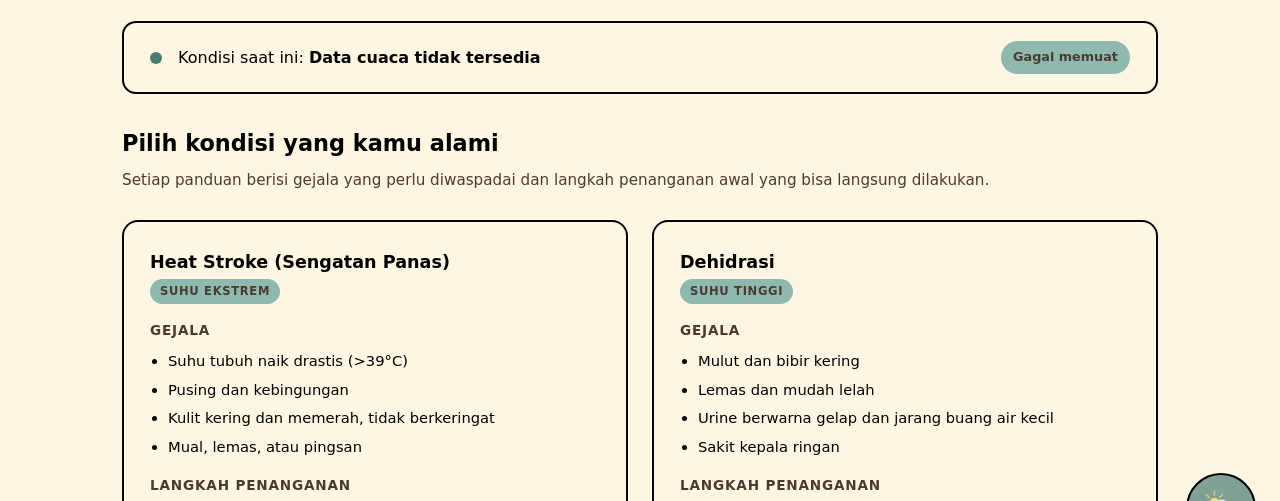
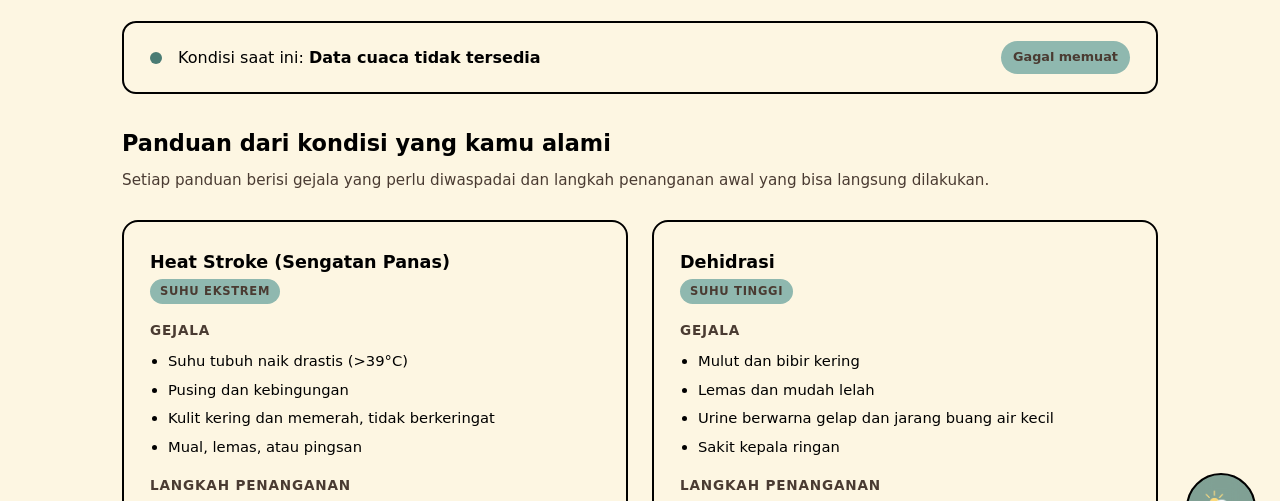
Before and after one commit to aeroafril/penanganan-kesehatan-terhadap-perubahan-iklim, a website: page public/penangananKesehatan.html in a window 1280 px wide. Shown: the part 233-734 px from the top of the page. Drawn offline with Linux system fonts and the light colour scheme; no server answers; sample sign-in values are in the browser's storage.

Commit message:
Update section title for health guidance

```diff
--- a/public/penangananKesehatan.html
+++ b/public/penangananKesehatan.html
@@ -32,7 +32,7 @@
             <ul id="recommendationList"></ul>
         </div>
 
-        <h2 class="section-title">Pilih kondisi yang kamu alami</h2>
+        <h2 class="section-title">Panduan dari kondisi yang kamu alami</h2>
         <p class="section-sub">Setiap panduan berisi gejala yang perlu diwaspadai dan langkah penanganan awal yang bisa langsung dilakukan.</p>
 
         <div class="guide-grid" id="guideGrid"></div>
```
